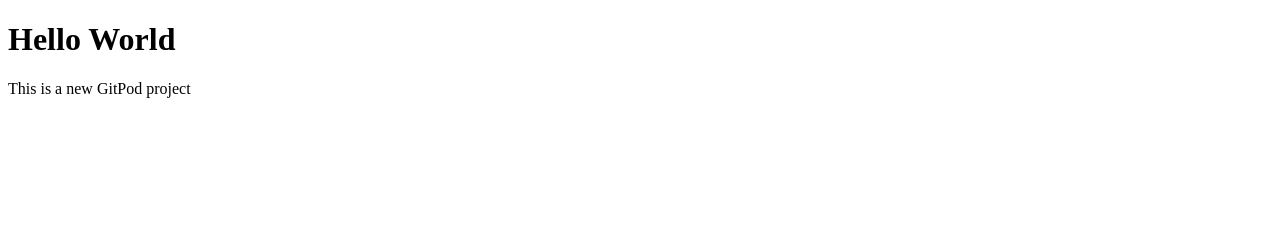
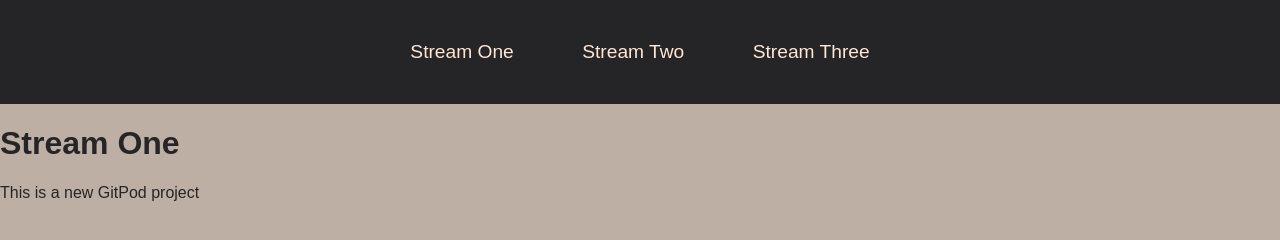
Before and after one commit to annagabain/my-first-GitPod-project, a plain HTML site: page stream-one.html in a window 1280 px wide. Drawn offline with Linux system fonts and the light colour scheme.

Commit message:
some css

```diff
--- /dev/null
+++ b/css/style.css
@@ -0,0 +1,35 @@
+body {
+    margin: 0;
+    padding: 0;
+    font-family: 'Oswald', sans-serif;
+    background-color: #beafa5;
+    color: #252527;
+}
+
+nav ul {
+    list-style: none;
+    background-color: #252527;
+    text-align: center;
+    padding: 0;
+    margin: 0;
+}
+
+nav li {
+    font-size: 1.2em;
+    line-height: 40px;
+    height: 40px;
+    display: inline-block;
+    margin: 2.5%;
+
+}
+
+nav a {
+    text-decoration: none;
+    color: #ffe6d5;
+    display: block;
+}
+
+nav a:hover {
+    background-color: #beafa5;
+    color: #252527;
+}
--- a/hello-world.html
+++ b/stream-one.html
@@ -6,9 +6,17 @@
     <meta name="viewport" content="width=device-width, initial-scale=1.0">
     <title>Hello World</title>
     <!-- Type python3 -m http.server in the terminal to open a port and ctrl+C to close the port -->
+    <link rel="stylesheet" href="css/style.css">
 </head>
 <body>
-    <h1>Hello World</h1>
+    <nav>
+        <ul>
+            <li><a href="stream-one.html">Stream One</a></li>
+            <li><a href="stream-two.html">Stream Two</a></li>
+            <li><a href="stream-three.html">Stream Three</a></li>
+        </ul>
+    </nav>
+    <h1>Stream One</h1>
     <p>This is a new GitPod project</p>
 </body>
 </html>
```
Also changed, not shown: stream-three.html (added, +22 -0 lines), stream-two.html (added, +22 -0 lines).
